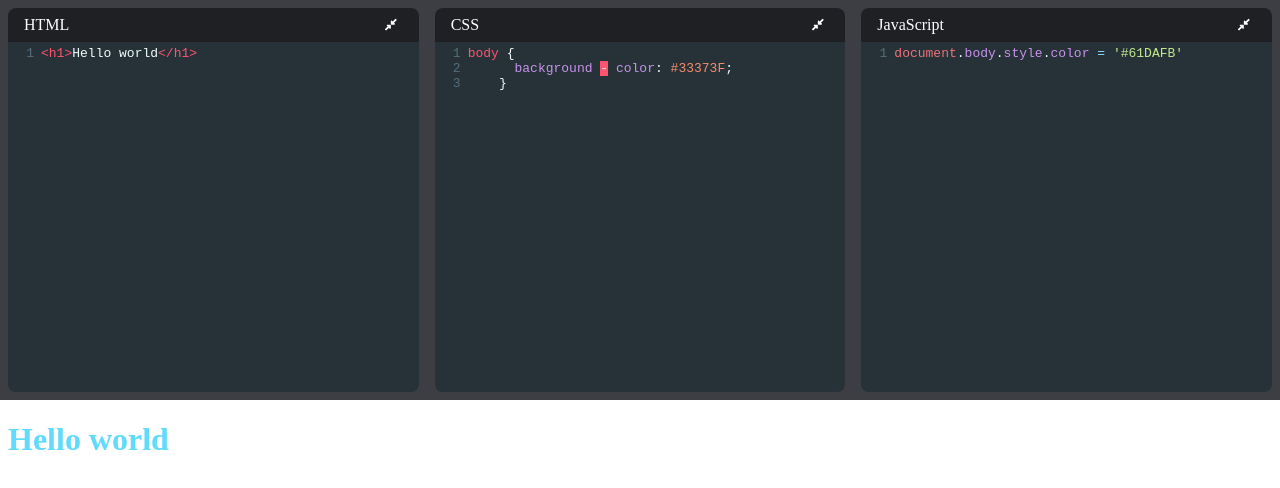
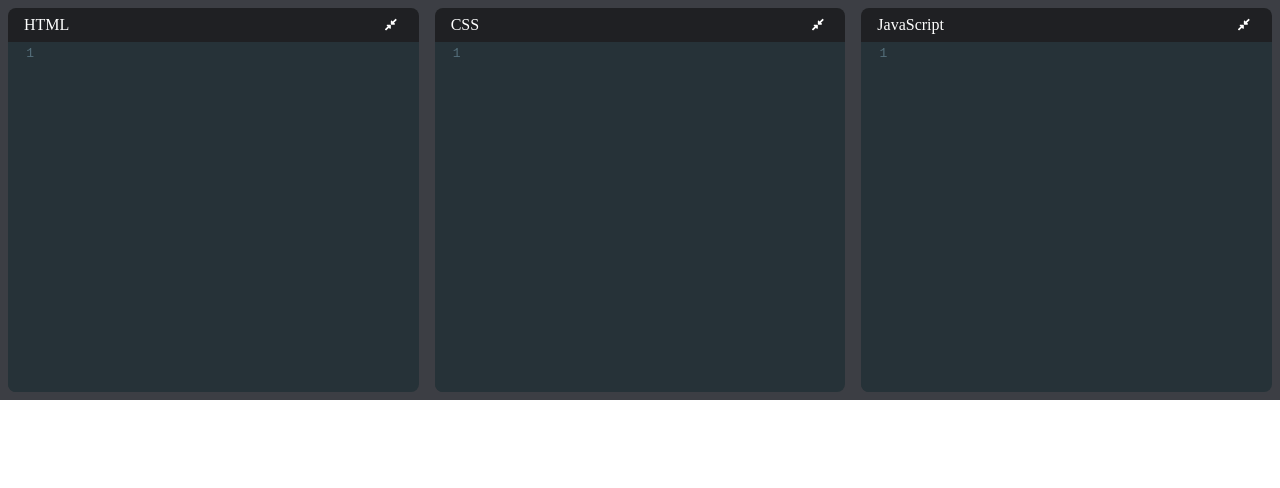
Before and after one commit to TautvydasGec/CodePen-clone, a React (Create React App) app: page / in a window 1280 px wide. Shown: the top 488 px of the page. Built offline with nearby package versions, Linux system fonts and the light colour scheme.

Commit message:
Removing placeholder code

```diff
--- a/src/components/App.js
+++ b/src/components/App.js
@@ -3,13 +3,9 @@
 import useLocalStorage from '../hooks/useLocalStorage'
 
 const App = () => {
-  const [html, setHtml] = useLocalStorage('html', '<h1>Hello world</h1>')
-  const [css, setCss] = useLocalStorage('css',
-    `body {
-      background - color: #33373F;
-    }`
-  )
-  const [js, setJs] = useLocalStorage('js', `document.body.style.color = '#61DAFB'`)
+  const [html, setHtml] = useLocalStorage('html', '')
+  const [css, setCss] = useLocalStorage('css', '')
+  const [js, setJs] = useLocalStorage('js', '')
   const [srcDoc, setSrcDoc] = useState('')
 
   useEffect(() => {
```
